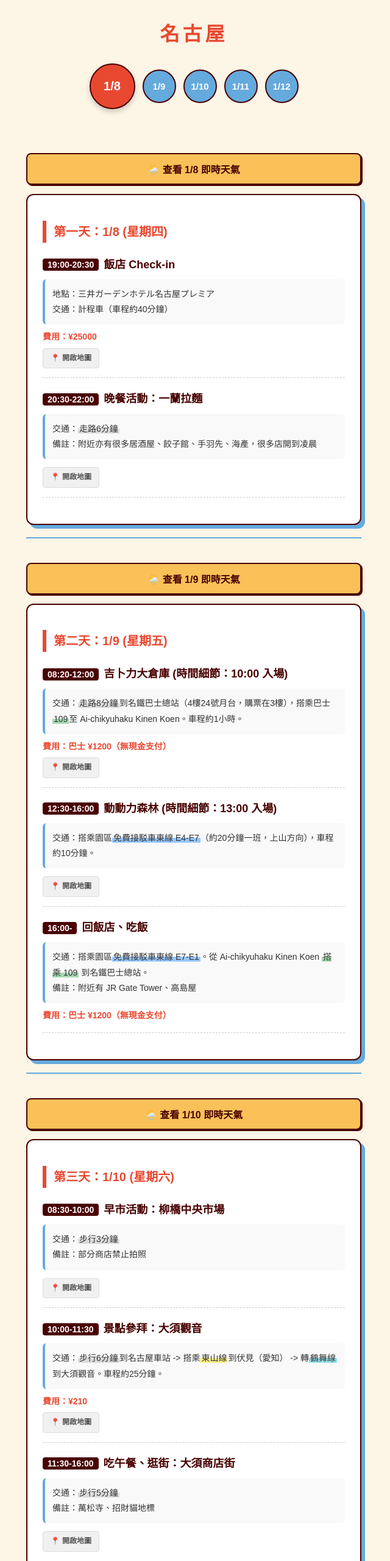
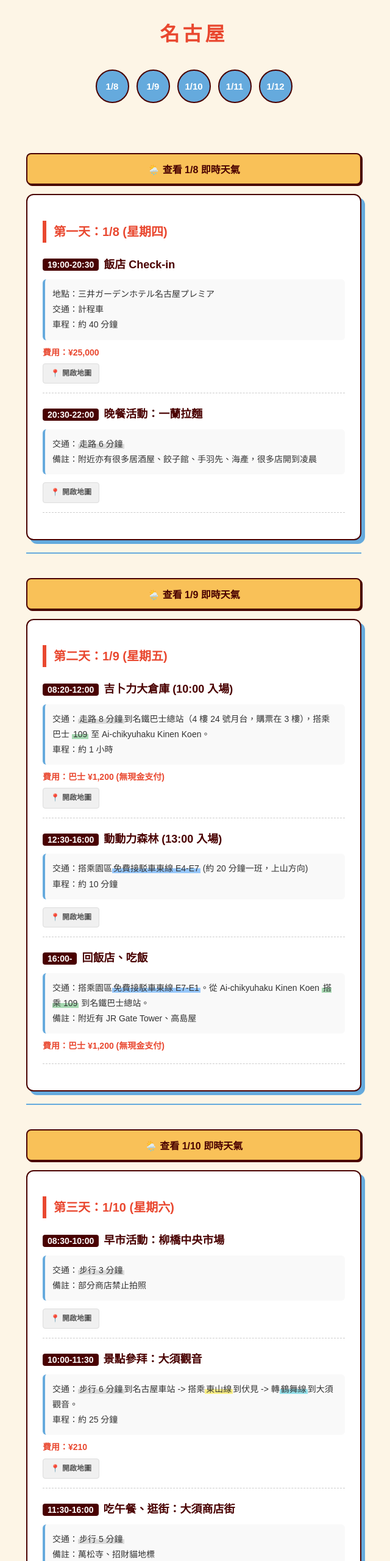
Before and after one commit to ryeowook65650-lgtm/nagoya-trip, a plain HTML site: page index.html in a window 1280 px wide. Shown: the top 2560 px of the page at 61% size, without its empty margins (322-962 px from the left). Drawn offline with Linux system fonts and the light colour scheme.

Commit message:
Update index.html

```diff
--- a/index.html
+++ b/index.html
@@ -45,11 +45,11 @@
 <body>
     <h1>名古屋</h1>
     <nav class="nav-container">
-        <a href="#d1" class="nav-circle" onclick="setActive(this)">1/8</a>
-        <a href="#d2" class="nav-circle" onclick="setActive(this)">1/9</a>
-        <a href="#d3" class="nav-circle" onclick="setActive(this)">1/10</a>
-        <a href="#d4" class="nav-circle" onclick="setActive(this)">1/11</a>
-        <a href="#d5" class="nav-circle" onclick="setActive(this)">1/12</a>
+        <a href="#d1" id="nav-d1" class="nav-circle">1/8</a>
+        <a href="#d2" id="nav-d2" class="nav-circle">1/9</a>
+        <a href="#d3" id="nav-d3" class="nav-circle">1/10</a>
+        <a href="#d4" id="nav-d4" class="nav-circle">1/11</a>
+        <a href="#d5" id="nav-d5" class="nav-circle">1/12</a>
     </nav>
     <main>
         <section id="d1" class="day-section">
@@ -58,14 +58,14 @@
                 <h2 class="section-title">第一天：1/8 (星期四)</h2>
                 <div class="detail-item">
                     <span class="act-name"><span class="time-tag">19:00-20:30</span>飯店 Check-in</span>
-                    <span class="transport-text">地點：三井ガーデンホテル名古屋プレミア<br>交通：計程車（車程約40分鐘）</span>
-                    <span class="price-tag">費用：¥25000</span>
+                    <span class="transport-text">地點：三井ガーデンホテル名古屋プレミア<br>交通：計程車<br>車程：約 40 分鐘</span>
+                    <span class="price-tag">費用：¥25,000</span>
                     <a href="https://www.google.com/maps/search/?api=1&query=三井ガーデンホテル名古屋プレミア" target="_blank" class="map-btn">開啟地圖</a>
                 </div>
                 <div class="detail-item">
                     <span class="act-name"><span class="time-tag">20:30-22:00</span>晚餐活動：一蘭拉麵</span>
-                    <span class="transport-text">交通：<span class="hl-gray-w">走路6分鐘</span><br>備註：附近亦有很多居酒屋、餃子館、手羽先、海產，很多店開到凌晨</span>
-                    <a href="https://www.google.com/maps/search/?api=1&query=一蘭拉麵+名古屋車站" target="_blank" class="map-btn">開啟地圖</a>
+                    <span class="transport-text">交通：<span class="hl-gray-w">走路 6 分鐘</span><br>備註：附近亦有很多居酒屋、餃子館、手羽先、海產，很多店開到凌晨</span>
+                    <a href="https://www.google.com/maps/search/?api=1&query=一蘭拉麵+名古屋" target="_blank" class="map-btn">開啟地圖</a>
                 </div>
             </div>
         </section>
@@ -75,20 +75,20 @@
             <div class="info-card">
                 <h2 class="section-title">第二天：1/9 (星期五)</h2>
                 <div class="detail-item">
-                    <span class="act-name"><span class="time-tag">08:20-12:00</span>吉卜力大倉庫 (時間細節：10:00 入場)</span>
-                    <span class="transport-text">交通：<span class="hl-gray-w">走路8分鐘</span>到名鐵巴士總站（4樓24號月台，購票在3樓），搭乘巴士<span class="hl-green-109">109</span>至 Ai-chikyuhaku Kinen Koen。車程約1小時。</span>
-                    <span class="price-tag">費用：巴士 ¥1200（無現金支付）</span>
+                    <span class="act-name"><span class="time-tag">08:20-12:00</span>吉卜力大倉庫 (10:00 入場)</span>
+                    <span class="transport-text">交通：<span class="hl-gray-w">走路 8 分鐘</span>到名鐵巴士總站（4 樓 24 號月台，購票在 3 樓），搭乘巴士 <span class="hl-green-109">109</span> 至 Ai-chikyuhaku Kinen Koen。<br>車程：約 1 小時</span>
+                    <span class="price-tag">費用：巴士 ¥1,200 (無現金支付)</span>
                     <a href="https://www.google.com/maps/search/?api=1&query=名鐵巴士總站" target="_blank" class="map-btn">開啟地圖</a>
                 </div>
                 <div class="detail-item">
-                    <span class="act-name"><span class="time-tag">12:30-16:00</span>動動力森林 (時間細節：13:00 入場)</span>
-                    <span class="transport-text">交通：搭乘園區<span class="hl-blue-east">免費接駁車東線 E4-E7</span>（約20分鐘一班，上山方向），車程約10分鐘。</span>
-                    <a href="https://www.google.com/maps/search/?api=1&query=どんどこ森" target="_blank" class="map-btn">開啟地圖</a>
+                    <span class="act-name"><span class="time-tag">12:30-16:00</span>動動力森林 (13:00 入場)</span>
+                    <span class="transport-text">交通：搭乘園區<span class="hl-blue-east">免費接駁車東線 E4-E7</span> (約 20 分鐘一班，上山方向)<br>車程：約 10 分鐘</span>
+                    <a href="https://www.google.com/maps/search/?api=1&query=愛·地球博記念公園" target="_blank" class="map-btn">開啟地圖</a>
                 </div>
                 <div class="detail-item">
                     <span class="act-name"><span class="time-tag">16:00-</span>回飯店、吃飯</span>
                     <span class="transport-text">交通：搭乘園區<span class="hl-blue-east">免費接駁車東線 E7-E1</span>。從 Ai-chikyuhaku Kinen Koen <span class="hl-green-109">搭乘 109</span> 到名鐵巴士總站。<br>備註：附近有 JR Gate Tower、高島屋</span>
-                    <span class="price-tag">費用：巴士 ¥1200（無現金支付）</span>
+                    <span class="price-tag">費用：巴士 ¥1,200 (無現金支付)</span>
                 </div>
             </div>
         </section>
@@ -99,29 +99,23 @@
                 <h2 class="section-title">第三天：1/10 (星期六)</h2>
                 <div class="detail-item">
                     <span class="act-name"><span class="time-tag">08:30-10:00</span>早市活動：柳橋中央市場</span>
-                    <span class="transport-text">交通：<span class="hl-gray-w">步行3分鐘</span><br>備註：部分商店禁止拍照</span>
+                    <span class="transport-text">交通：<span class="hl-gray-w">步行 3 分鐘</span><br>備註：部分商店禁止拍照</span>
                     <a href="https://www.google.com/maps/search/?api=1&query=柳橋中央市場" target="_blank" class="map-btn">開啟地圖</a>
                 </div>
                 <div class="detail-item">
                     <span class="act-name"><span class="time-tag">10:00-11:30</span>景點參拜：大須觀音</span>
-                    <span class="transport-text">交通：<span class="hl-gray-w">步行6分鐘</span>到名古屋車站 -> 搭乘<span class="hl-yellow-h">東山線</span>到伏見（愛知） -> 轉<span class="hl-blue-t">鶴舞線</span>到大須觀音。車程約25分鐘。</span>
+                    <span class="transport-text">交通：<span class="hl-gray-w">步行 6 分鐘</span>到名古屋車站 -> 搭乘<span class="hl-yellow-h">東山線</span>到伏見 -> 轉<span class="hl-blue-t">鶴舞線</span>到大須觀音。<br>車程：約 25 分鐘</span>
                     <span class="price-tag">費用：¥210</span>
                     <a href="https://www.google.com/maps/search/?api=1&query=大須觀音" target="_blank" class="map-btn">開啟地圖</a>
                 </div>
                 <div class="detail-item">
                     <span class="act-name"><span class="time-tag">11:30-16:00</span>吃午餐、逛街：大須商店街</span>
-                    <span class="transport-text">交通：<span class="hl-gray-w">步行5分鐘</span><br>備註：萬松寺、招財貓地標</span>
-                    <a href="https://www.google.com/maps/search/?api=1&query=大須商店街" target="_blank" class="map-btn">開啟地圖</a>
+                    <span class="transport-text">交通：<span class="hl-gray-w">步行 5 分鐘</span><br>備註：萬松寺、招財貓地標</span>
                 </div>
                 <div class="detail-item">
                     <span class="act-name"><span class="time-tag">16:00-20:00</span>逛街、晚餐：名古屋 PARCO</span>
-                    <span class="transport-text">交通：<span class="hl-gray-w">步行約10分鐘</span><br>備註：有 niko and...</span>
-                    <a href="https://www.google.com/maps/search/?api=1&query=名古屋PARCO" target="_blank" class="map-btn">開啟地圖</a>
-                </div>
-                <div class="detail-item">
-                    <span class="act-name"><span class="time-tag">20:00-</span>回飯店</span>
-                    <span class="transport-text">交通：從 Yabachō Station 搭乘<span class="hl-purple-m">名城線</span>到榮（愛知） -> 轉<span class="hl-yellow-h">東山線</span>到名古屋車站。車程約25分鐘。</span>
-                    <span class="price-tag">費用：¥240</span>
+                    <span class="transport-text">交通：<span class="hl-gray-w">步行約 10 分鐘</span><br>備註：有 niko and...</span>
+                    <a href="https://www.google.com/maps/search/?api=1&query=名古屋+PARCO" target="_blank" class="map-btn">開啟地圖</a>
                 </div>
             </div>
         </section>
@@ -132,19 +126,13 @@
                 <h2 class="section-title">第四天：1/11 (星期日)</h2>
                 <div class="detail-item">
                     <span class="act-name"><span class="time-tag">09:00-13:00</span>名古屋城 & 午餐</span>
-                    <span class="transport-text">地點：金シャチ横丁（午餐：正門區域 義直 Zone）<br>交通：<span class="hl-gray-w">步行6分鐘</span>到名古屋車站 -> 搭乘<span class="hl-yellow-h">東山線</span>到榮（愛知） -> 轉<span class="hl-purple-m">名城線</span>到名古屋城。車程約20分鐘。</span>
-                    <span class="price-tag">費用：車資 ¥240 / 門票 ¥500</span>
+                    <span class="transport-text">地點：金シャチ横丁正門區域<br>交通：<span class="hl-gray-w">步行 6 分鐘</span>到名古屋車站 -> 搭乘<span class="hl-yellow-h">東山線</span>到榮 -> 轉<span class="hl-purple-m">名城線</span>到名古屋城。<br>車程：約 20 分鐘</span>
+                    <span class="price-tag">車資 ¥240 / 門票 ¥500</span>
                     <a href="https://www.google.com/maps/search/?api=1&query=名古屋城" target="_blank" class="map-btn">開啟地圖</a>
                 </div>
                 <div class="detail-item">
                     <span class="act-name"><span class="time-tag">13:00-19:00</span>景點、休息、晚餐</span>
-                    <span class="transport-text">地點：中部電力未來塔、Oasis 21 水之宇宙飛船<br>交通：從名古屋城搭乘<span class="hl-purple-m">名城線</span>到榮（愛知）。車程約10分鐘。</span>
-                    <span class="price-tag">費用：¥210</span>
-                    <a href="https://www.google.com/maps/search/?api=1&query=中部電力未來塔" target="_blank" class="map-btn">開啟地圖</a>
-                </div>
-                <div class="detail-item">
-                    <span class="act-name"><span class="time-tag">19:00-</span>回飯店</span>
-                    <span class="transport-text">交通：從榮（愛知）搭乘<span class="hl-yellow-h">東山線</span>到名古屋車站。車程約15分鐘。</span>
+                    <span class="transport-text">地點：中部電力未來塔、Oasis 21 水之宇宙飛船<br>交通：從名古屋城搭乘<span class="hl-purple-m">名城線</span>到榮。<br>車程：約 10 分鐘</span>
                     <span class="price-tag">費用：¥210</span>
                 </div>
             </div>
@@ -156,7 +144,8 @@
                 <h2 class="section-title">第五天：1/12 (星期一)</h2>
                 <div class="detail-item">
                     <span class="act-name"><span class="time-tag">11:00-17:00</span>去機場</span>
-                    <span class="transport-text">交通：包車（¥25000）或 搭乘<span class="hl-red-e">名鐵特急</span>（¥1430）。車程約40分鐘。<br>備註：機場裡有非常多可以逛的商店</span>
+                    <span class="transport-text">交通：包車 或 搭乘<span class="hl-red-e">名鐵特急</span><br>車程：約 40 分鐘</span>
+                    <span class="price-tag">費用：包車 ¥25,000 / 特急 ¥1,430</span>
                     <a href="https://www.google.com/maps/search/?api=1&query=中部國際空港" target="_blank" class="map-btn">開啟地圖</a>
                 </div>
             </div>
@@ -164,11 +153,26 @@
     </main>
 
     <script>
-        function setActive(el) {
-            document.querySelectorAll('.nav-circle').forEach(circle => circle.classList.remove('active'));
-            el.classList.add('active');
-        }
-        window.onload = function() { document.querySelector('.nav-circle').classList.add('active'); }
+        const sections = document.querySelectorAll('.day-section');
+        const navCircles = document.querySelectorAll('.nav-circle');
+
+        window.addEventListener('scroll', () => {
+            let current = "";
+            sections.forEach(section => {
+                const sectionTop = section.offsetTop;
+                const sectionHeight = section.clientHeight;
+                if (pageYOffset >= (sectionTop - 150)) {
+                    current = section.getAttribute('id');
+                }
+            });
+
+            navCircles.forEach(circle => {
+                circle.classList.remove('active');
+                if (circle.getAttribute('href') === `#${current}`) {
+                    circle.classList.add('active');
+                }
+            });
+        });
     </script>
 </body>
 </html>
```
